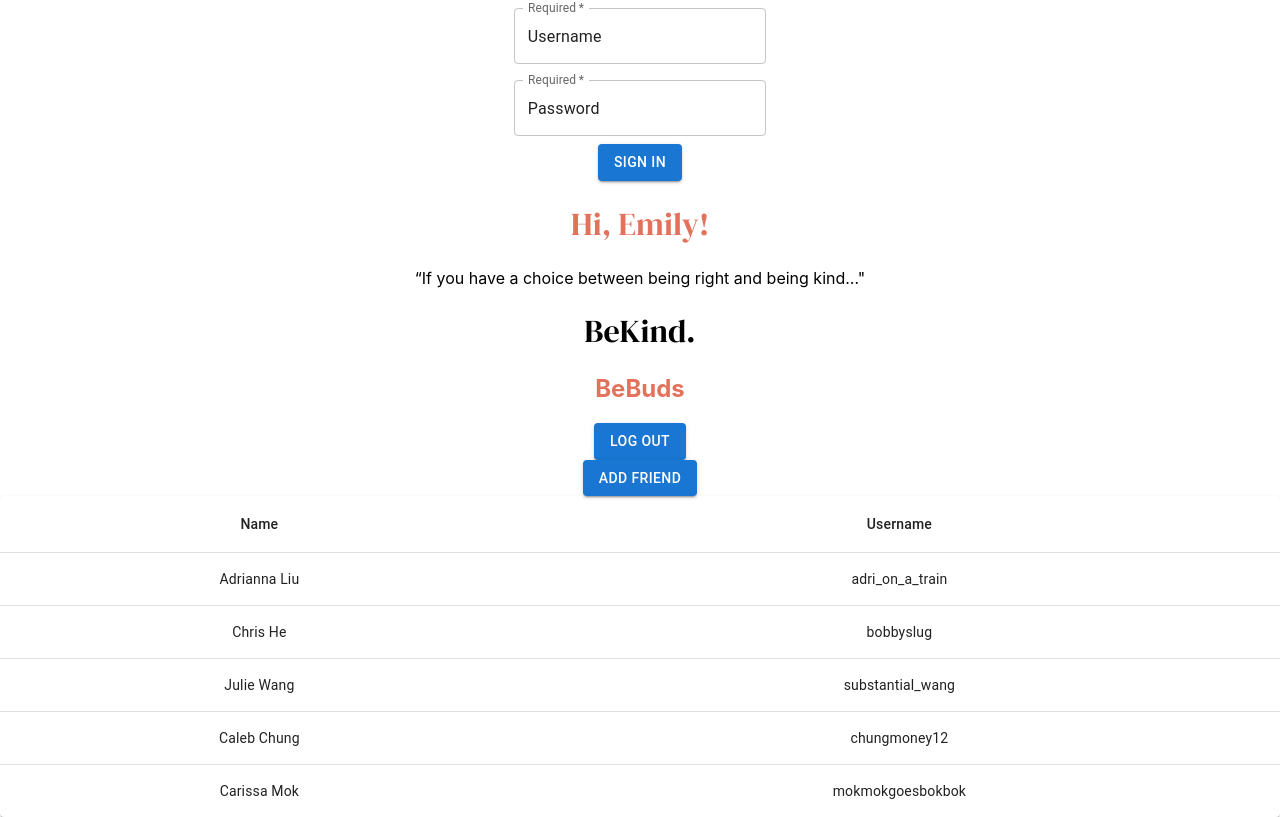
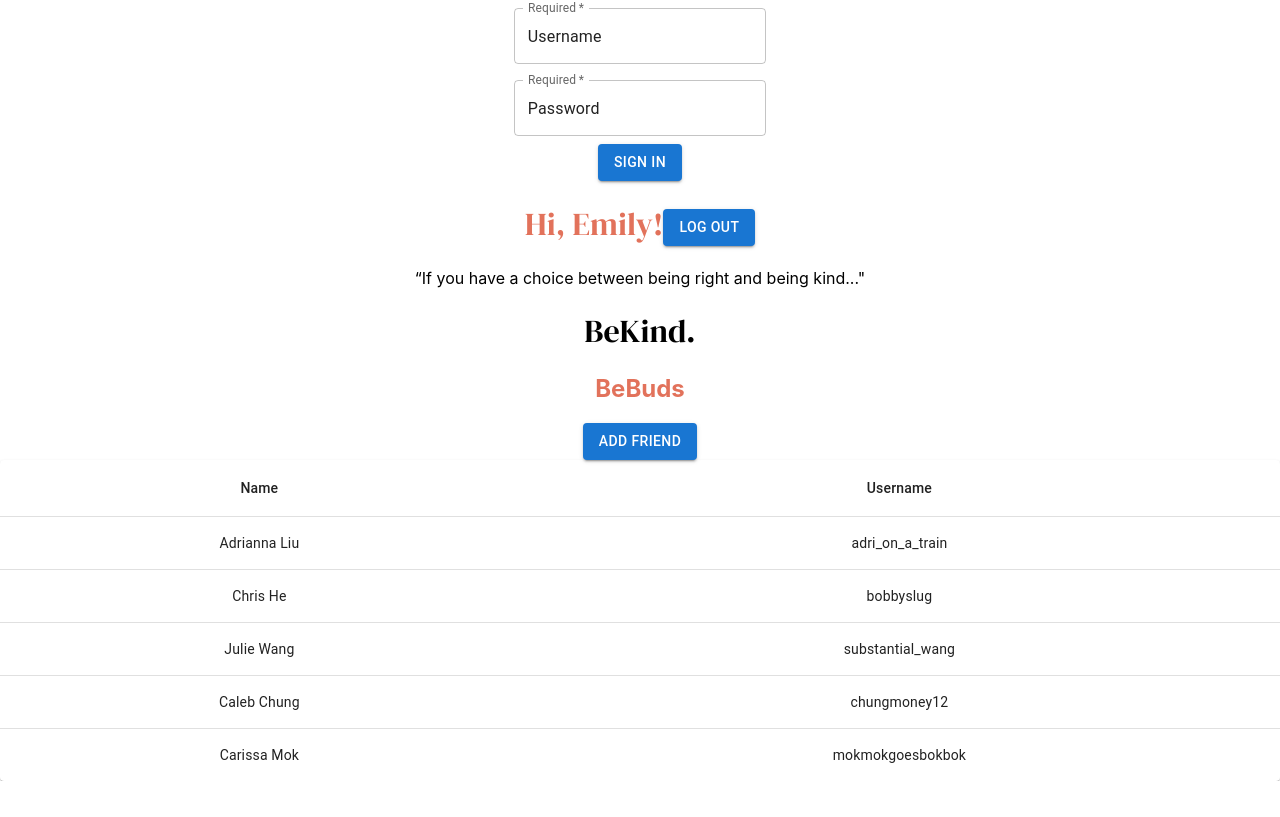
Before and after one commit to adriannaliu/be-kind-front-end, a React (Create React App) app in the folder bekind/: page / in a window 1280 px wide. Shown: the part 545-1362 px from the top of the page. After the commit the page ends 1326 px from the top, so only its background shows below. Built offline with nearby package versions, Linux system fonts and the light colour scheme.

Commit message:
more dashboard stuff

```diff
--- a/bekind/src/components/DashboardButtons.js
+++ /dev/null
@@ -1,22 +0,0 @@
-import * as React from 'react';
-import Button from '@mui/material/Button';
-
-const DashboardButtons = () => {
-  return (
-    <div>
-        <div>
-            <Button variant="contained">
-                Log Out
-            </Button>
-        </div>
-
-        <div>
-            <Button variant="contained">
-                Add Friend
-            </Button>
-        </div>
-    </div>
-  );
-}
-
-export default DashboardButtons;
--- a/bekind/src/pages/Dashboard.js
+++ b/bekind/src/pages/Dashboard.js
@@ -1,11 +1,11 @@
 import * as React from 'react';
 import Box from '@mui/material/Box';
+import Button from '@mui/material/Button';
 import DashboardTable from '../components/DashboardTable.js';
-import DashboardButtons from '../components/DashboardButtons.js';
 
 const Dashboard = () => {
   return (
-    <Box justifyContent="space-between"
+    <Box
         component="form"
         sx={{
             '& .MuiTextField-root': { m: 1, width: '25ch' },
@@ -14,7 +14,12 @@ const Dashboard = () => {
         autoComplete="off"
     >
         <h1 style={{color: '#E2725B'}}>
+        <div justifyContent="space-between">
             Hi, Emily!
+            <Button variant="contained">
+                Log Out
+            </Button>
+        </div>
         </h1>
         <p>
         “If you have a choice between being right and being kind..."
@@ -25,7 +30,11 @@ const Dashboard = () => {
         <h2 style={{color: '#E2725B'}}>
             BeBuds
         </h2>
-        <DashboardButtons/>
+        <div>
+            <Button variant="contained">
+                Add Friend
+            </Button>
+        </div>
         <DashboardTable />
     </Box>
   );
```
